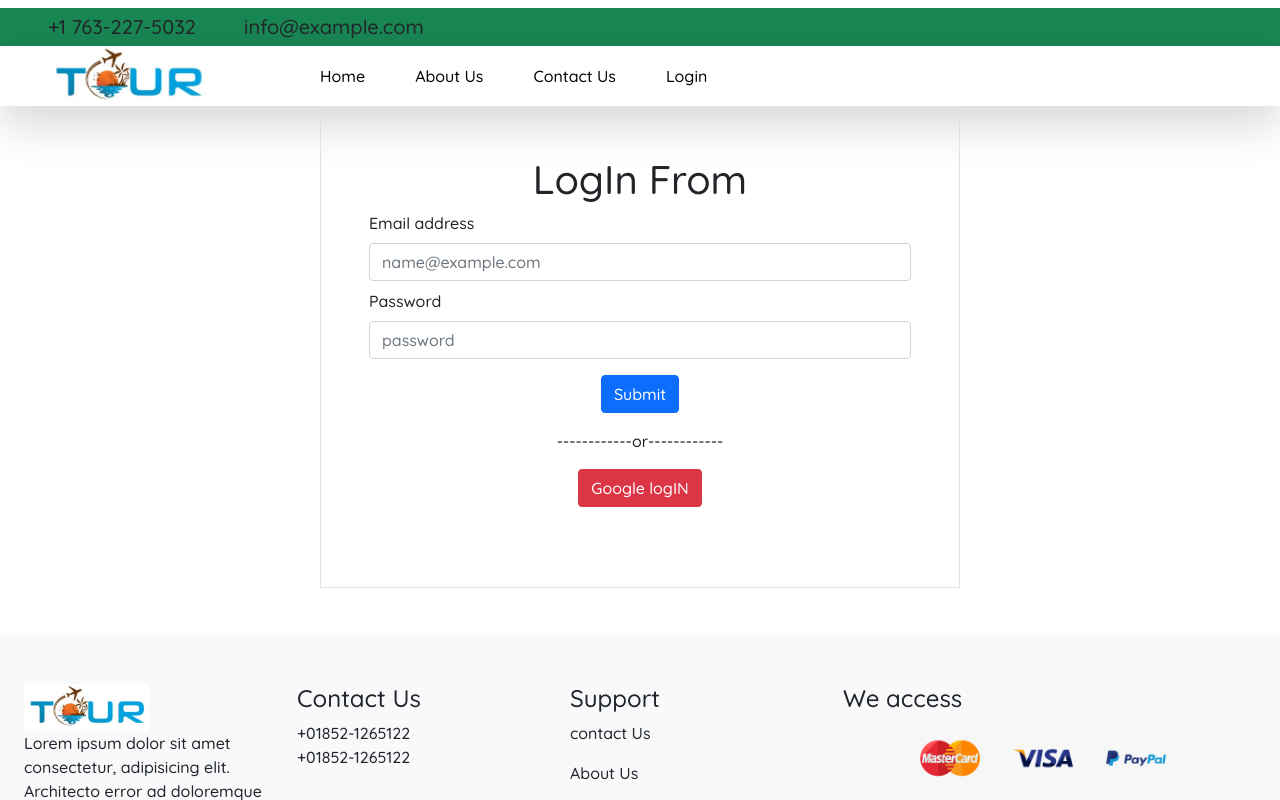
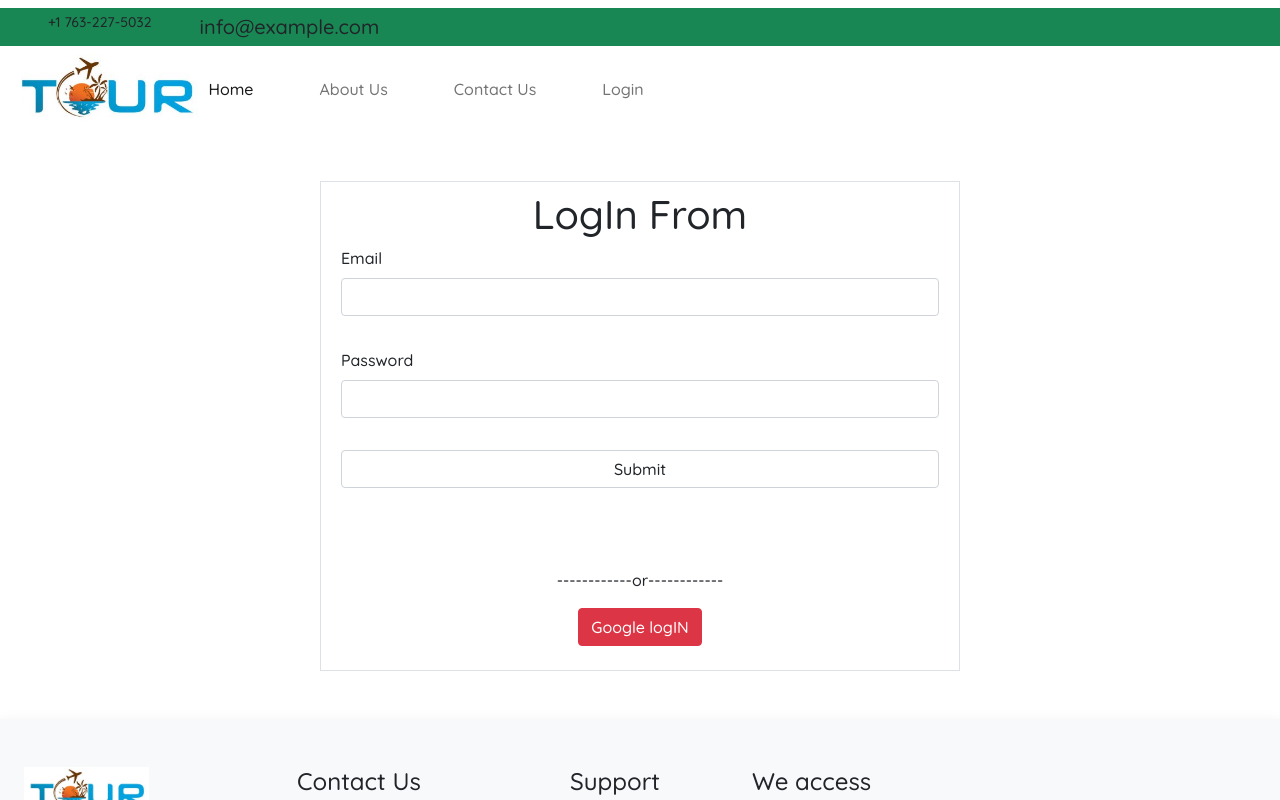
Before and after one commit to Md-omar-faruke-programming-hero/tourismClientSite, a React (Create React App) app: page /login in a window 1280 px wide. Shown: the top 800 px of the page. Built offline with nearby package versions, Linux system fonts and the light colour scheme; no server answers.

Commit message:
responsive part done

```diff
--- a/src/Component/BookSpot/BookSpot.css
+++ b/src/Component/BookSpot/BookSpot.css
@@ -5,3 +5,16 @@ input{
 input:hover{
     background-color: lightblue;
 }
+
+@media only screen and (max-width:699px) {
+    .name{
+        font-size: 20px;
+    }
+    .gap{
+        justify-content: space-between;
+    }
+    .frm{
+        margin: auto;
+    }
+
+}
--- a/src/Component/ContactUs/ContactUs.js
+++ b/src/Component/ContactUs/ContactUs.js
@@ -7,7 +7,7 @@ const ContactUs = () => {
             <div className="col-md-5 mx-auto">
                 <h4>Send Us A Message</h4>
                 <div className="row">
-                    <div className="col-md-5">
+                    <div className="col-md-5 col-12">
                         <input className="p-2 rounded-3 bg-light m-2" type="text" name="" id="" placeholder="full name"/>
                         <input className="p-2 rounded-3 bg-light m-2"  type="number" name="" id="" placeholder="Phone Number"/>
                     </div>
@@ -21,7 +21,7 @@ const ContactUs = () => {
                 </div>
 
             </div>
-            <div className="col-md-5 mx-auto">
+            <div className="col-md-5 col-12 mx-auto">
                 <h4>Contact Details</h4>
                 <h5 className="fw-bolder">Phone:</h5>
                 <p className="text-muted">+123 4567 8910  <br />+88 0123 5465</p> <br />
--- a/src/Component/Footer/Footer.css
+++ b/src/Component/Footer/Footer.css
@@ -9,6 +9,6 @@
     color: #E4405F;
 }
 .pay{
-    width: 25rem;
-    margin-right: 20%;
+    width: 100%
+    /* margin-right: 20%; */
 }
--- a/src/Component/Footer/Footer.js
+++ b/src/Component/Footer/Footer.js
@@ -9,7 +9,7 @@ const Footer = () => {
             <div className="row container mt-5">
             <div className="col-md-3 mt-5">
               <img className="w-50 " src={logo} alt="" />
-                <p>Lorem ipsum dolor sit amet consectetur, adipisicing elit. Architecto error ad doloremque explicabo accusamus velit optio, possimus aspernatur amet aperiam eos officia sequi debitis voluptatum quis consequatur mollitia provident? Placeat!</p>
+                <p>TourX is a rapidly-growing global online travel agency, TourX is here to help you plan the perfect trip. Whether you're going on holiday, taking a business trip, or looking to set up a corporate travel account, TourX is here to help you travel the world with cheap flights, discount hotels, and train tickets. </p>
                 <h4>Follow Use</h4>
                 <i className="facebook fab fa-facebook-square fa-2x me-3"></i>
                 <i className=" youtube fab fa-youtube  fa-2x me-3"></i>
@@ -20,7 +20,7 @@ const Footer = () => {
                 <p>+01852-1265122 <br />+01852-1265122</p> <br />
                 <p>info@example.com <br /> support@example.com</p>
             </div>
-            <div className="col-md-3 mt-5">
+            <div className="col-md-2 mt-5">
                 <h4>Support</h4>
                 <p>contact Us</p>
                 <p>About Us</p>
@@ -28,7 +28,7 @@ const Footer = () => {
                 <p>Package</p>
 
             </div>
-            <div className="col-md-3 mt-5">
+            <div className="col-md-4 mt-5">
                 <h4>We access</h4>
                 <img className="pay" src={payment} alt="" />
             </div>
--- a/src/Component/Header/Header.css
+++ b/src/Component/Header/Header.css
@@ -4,7 +4,16 @@ nav a{
     margin-right: 50px;
 }
 nav a:hover{
-    background-color: tomato;
+    background-color: lightblue;
     padding: 4px;
     color: black;
 }
+.hlogo{
+    width: 15%;
+}
+
+@media only screen and (max-width:699px) {
+    .hlogo{
+        width: 40%;
+    }
+}
--- a/src/Component/Header/Header.js
+++ b/src/Component/Header/Header.js
@@ -9,37 +9,55 @@ const Header = () => {
     return (
     <div className="mt-2">
           <div className="d-flex bg-success py-1 info">
-            <small className="fs-5 ms-5">+1 763-227-5032</small>
+            <small className=" ms-5">+1 763-227-5032</small>
             <small className="fs-5 ms-5">info@example.com</small>
           </div>
-            <div className="d-flex shadow-lg  align-items-center ">
-                <div className="w-25 logo">
-                   <img className="w-50 ms-5 " src={logo} alt="" />
-                </div>
-                <div>
-                   <div  className="d-flex ">
-                   <nav>
-                        <Link to="/home">Home</Link>
+
+        <nav className="navbar navbar-expand-lg navbar-light ">
+        <div className="container-fluid">
+        <img className="hlogo" src={logo} alt="" />
+            <button className="navbar-toggler" type="button" data-bs-toggle="collapse" data-bs-target="#navbarSupportedContent" aria-controls="navbarSupportedContent" aria-expanded="false" aria-label="Toggle navigation">
+            <span className="navbar-toggler-icon"></span>
+            </button>
+            <div className="collapse navbar-collapse" id="navbarSupportedContent">
+            <ul className="navbar-nav me-auto mb-2 mb-lg-0">
+                <li className="nav-item">
+                <Link className="nav-link active" aria-current="page" to="/home">Home</Link>
+                </li>
+                <li className="nav-item">
+
                 {
-                            user.email && <Link to="/trip" className="text-primary fw-bolder">My Trip</Link>
+                    user.email && <Link to="/trip" className="nav-link text-primary fw-bolder">My Trip</Link>
                 }
-                        <Link to="/about">About Us</Link>
-                        <Link to="/contact">Contact Us</Link>
+                </li>
+                <li className="nav-item">
+                <Link className="nav-link" to="/about">About Us</Link>
+                </li>
+                <li className="nav-item">
+                <Link className="nav-link" to="/contact">Contact Us</Link>
+                </li>
+                <li>
                 {
-                           user.email &&  <Link to="/addSpot" className="text-primary fw-bolder">Add_Travel-spot</Link>
+                    user.email &&  <Link to="/addSpot" className="nav-link text-primary fw-bolder">Add_Travel-spot</Link>
                 }
+                </li>
+                <li>
                     {
-                           user.email && <Link to="/manage" className="text-primary fw-bolder">ManageAllBooked</Link>
+                    user.email && <Link to="/manage" className="nav-link  text-primary fw-bolder">ManageAllBooked</Link>
                     }
+                </li>
+                <li>
                     {
-                            user.email? <button onClick={signout} className="btn btn-danger me-2">Log out</button> :<Link to="/login">Login</Link>
+                    user.email? <button onClick={signout} className="btn btn-danger me-2">Log out</button> :<Link className="nav-link " to="/login">Login</Link>
                     }
+                </li>
 
-                    </nav>
+
+            </ul>
 
             </div>
         </div>
-            </div>
+        </nav>
     </div>
     );
 };
--- a/src/Component/Home/Home.js
+++ b/src/Component/Home/Home.js
@@ -27,8 +27,6 @@ const Home = () => {
             <div>
                 <div className="w-100 ">
                     <img className="pic"  src={banner} alt="" />
-                    <button className="btn btn-danger offer ">See offer</button>
-                    <h3 className="pp">up TO <span className="text-danger fw-bolder">30%</span> off</h3>
                 </div>
 
                 <div className="mb-5 mt-3">
--- a/src/Component/Login/Login.js
+++ b/src/Component/Login/Login.js
@@ -17,21 +17,37 @@ const Login = () => {
         })
     }
     return (
-        <div className="d-flex justify-content-center align-items-center">
 
-            <div className="border w-50">
-            <div className="mb-3  p-5">
-            <h1 className="text-center">LogIn From</h1>
-                <label for="exampleFormControlInput1" className="form-label ">Email address</label>
-                <input type="email" className="form-control mb-2" id="exampleFormControlInput1" placeholder="name@example.com"/>
-                <label for="exampleFormControlInput1" className="form-label">Password</label>
-                <input type="password" className="form-control" id="exampleFormControlInput1" placeholder="password"/>
-                <p className="text-center mt-3"><button className="btn btn-primary ">Submit</button></p>
-                <p className="text-center">------------or------------</p>
-                <p className="text-center mt-3"><button onClick={signInUsingGoogle1} className="btn btn-danger ">Google logIN</button></p>
+
+
+
+        <div className=" mx-auto row border w-50 p-2 mt-5 mb-2">
+             <h1 className="text-center">LogIn From</h1>
+           <div >
+           <label for="basic-url" className="form-label">Email</label>
+            <div className="input-group mb-3">
+                 <input  type="email" className="form-control  mb-3" id="basic-url" aria-describedby="basic-addon3"/>
+            </div>
+           </div>
+            <div>
+            <label for="basic-url" className="form-label">Password</label>
+            <div className="input-group mb-3">
+                 <input  type="password" ror="4" col="4" className="form-control mb-3" id="basic-url" aria-describedby="basic-addon3"/>
             </div>
             </div>
+           <div>
+
+            <div className="input-group mb-3">
+                  <input   type="submit" ror="4" col="4" className="form-control mb-3" id="basic-url" aria-describedby="basic-addon3"/>
+            </div> <br /> <br />
+            <p className="text-center">------------or------------</p>
+            <p className="text-center mt-3"><button onClick={signInUsingGoogle1} className="btn btn-danger ">Google logIN</button></p>
+
+
         </div>
+
+
+    </div>
     );
 };
 
--- a/src/Component/MyTrip/MyTrip.js
+++ b/src/Component/MyTrip/MyTrip.js
@@ -48,7 +48,7 @@ const MyTrip = () => {
             <div className="container my-5 ">
                 <div className="row  my-5">
                         {
-                            trips.map(user=>  <div className="col-md-5 mb-4 border p-3 ms-2 ">
+                            trips.map(user=>  <div className="col-md-5 mb-4 border col-12 p-3 ms-2 ">
                             <div className="row">
                                 <div className="col-md-4">
                                      <img className="w-100" src={pic} alt="" />
```
Also changed, not shown: src/Component/AboutUs/AboutUs.js (+4 -4 lines), src/Component/BookSpot/BookSpot.js (+5 -5 lines). Lines whose indentation alone changed are shown as unchanged.
